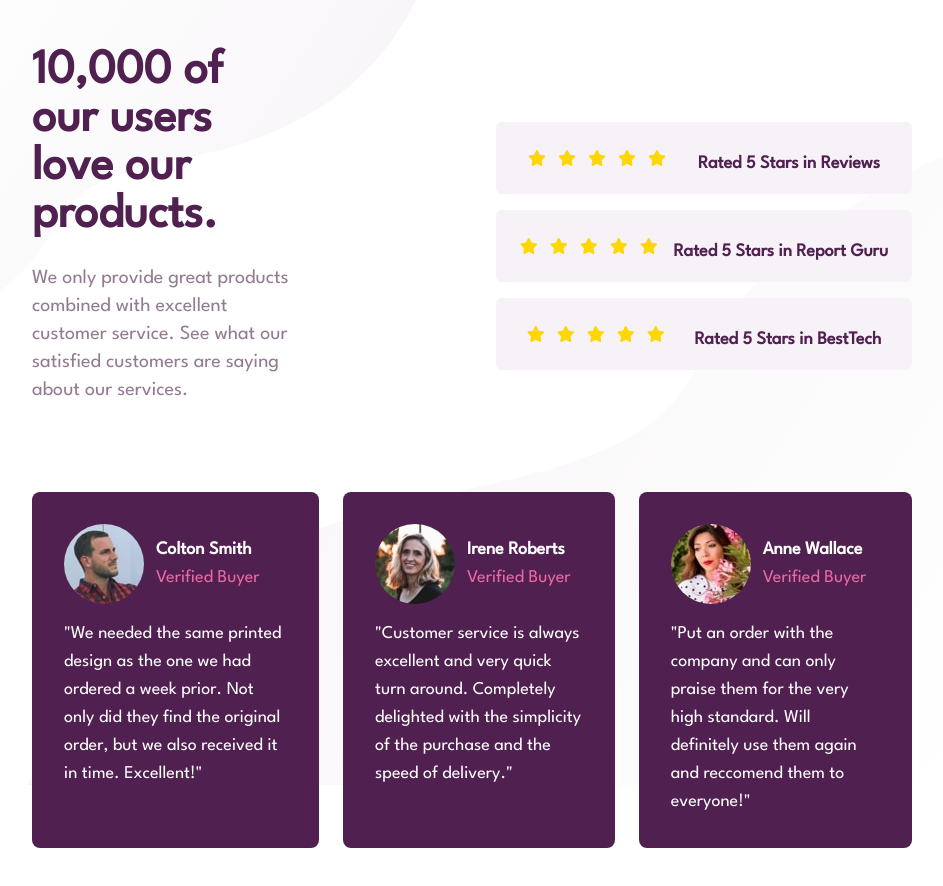
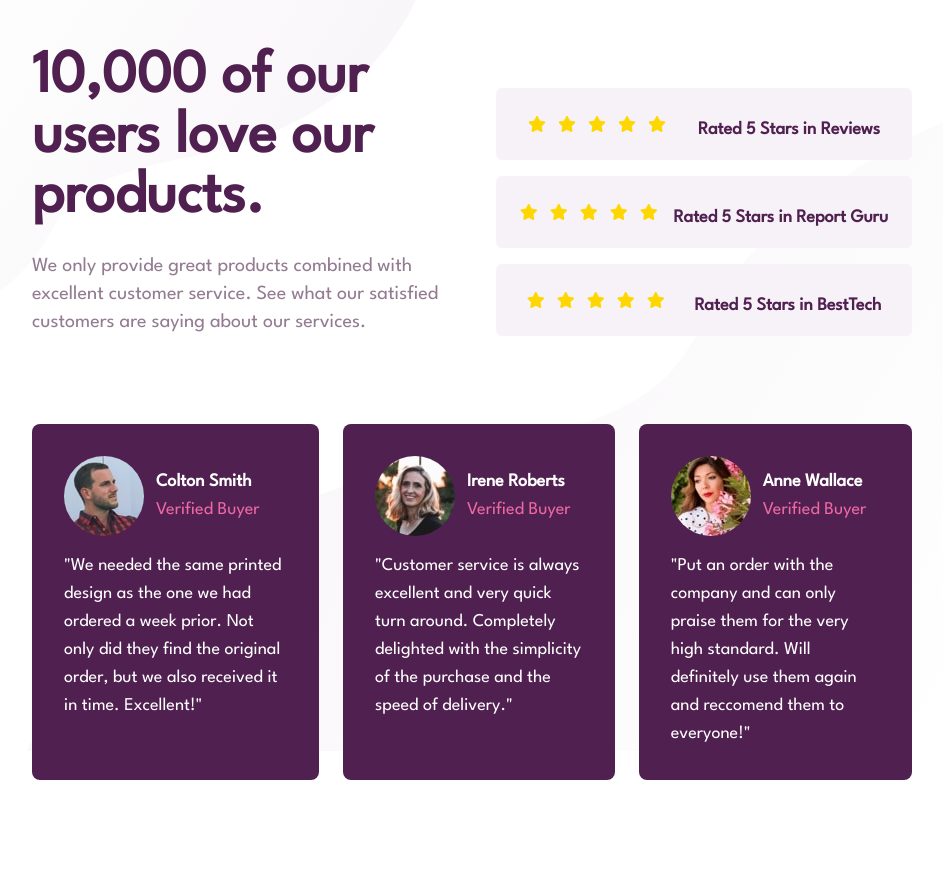
Before and after one commit to ibrahimherith/social-proof-section, a website: page index.html in a window 1280 px wide. Shown: the whole page, without its empty margins (168-1111 px from the left). After the commit the page ends 828 px from the top, so only its background shows below. Drawn offline with Linux system fonts and the light colour scheme.

Commit message:
Update index file
added tailwindcss classes

```diff
--- a/index.html
+++ b/index.html
@@ -20,8 +20,8 @@
         <section>
             <div class="container mx-auto p-6">
                 <div class="flex flex-col justify-between md:flex-row">
-                    <div class="space-y-6 flex flex-col justify-center items-start md:p-6 md:w-1/3">
-                        <h1 class="text-4xl text-center text-VeryDarkMagenta font-extrabold md:text-5xl md:text-start">10,000 of our users love our products.</h1>
+                    <div class="space-y-6 flex flex-col justify-center items-start md:p-6 md:w-1/2">
+                        <h1 class="text-4xl text-center text-VeryDarkMagenta font-extrabold md:text-6xl md:text-start">10,000 of our users love our products.</h1>
                         <p class="text-xl text-center text-DarkGrayishMagenta md:text-start">We only provide great products combined with excellent customer service. See what our satisfied customers are saying about our services.
                         </p>
                     </div>
```
Also changed, not shown: css/main.css.
